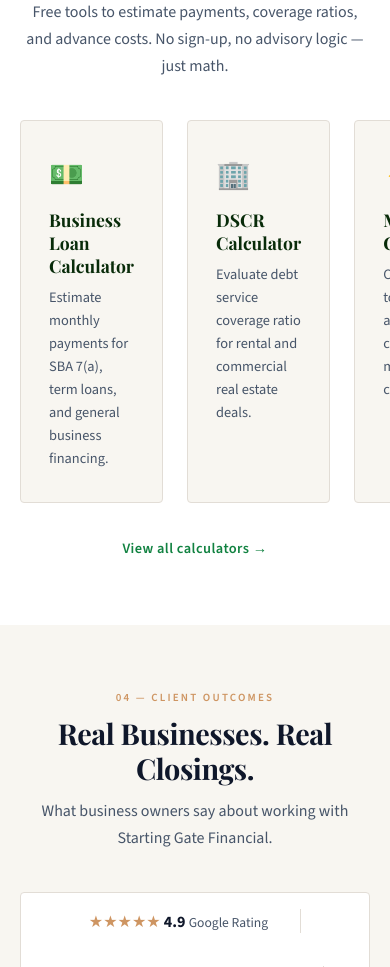
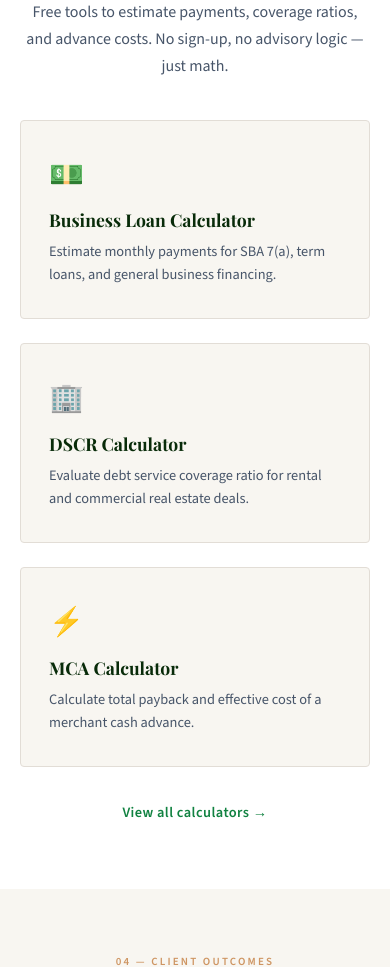
Before and after one commit to syed-sgf/sgf-site, a Next.js app: page / in a window 390 px wide. Shown: the part 4620-5587 px from the top of the page. Built offline with nearby package versions, Linux system fonts and the light colour scheme; no server answers; a web font is replaced by a local one.

Commit message:
fix: homepage tools grid stacks to single column on mobile

```diff
--- a/app/globals.css
+++ b/app/globals.css
@@ -604,6 +604,20 @@
   box-shadow: 0 4px 16px rgba(17, 130, 65, 0.10) !important;
 }
 
+/* ── Homepage Tools grid ── */
+.sgf-homepage-tools-grid {
+  display: grid;
+  grid-template-columns: repeat(3, 1fr);
+  gap: 1.5rem;
+  margin-top: 2.5rem;
+}
+
+@media (max-width: 768px) {
+  .sgf-homepage-tools-grid {
+    grid-template-columns: 1fr !important;
+  }
+}
+
 /* ── Homepage program card hover ── */
 .sgf-program-card:hover {
   border-left-color: #CE9562 !important;
--- a/app/page.tsx
+++ b/app/page.tsx
@@ -152,7 +152,7 @@
             gap: "1.5rem",
             marginTop: "2.5rem",
           }}
-          className="sgf-tools-grid"
+          className="sgf-homepage-tools-grid"
           >
             {[
               {
```
